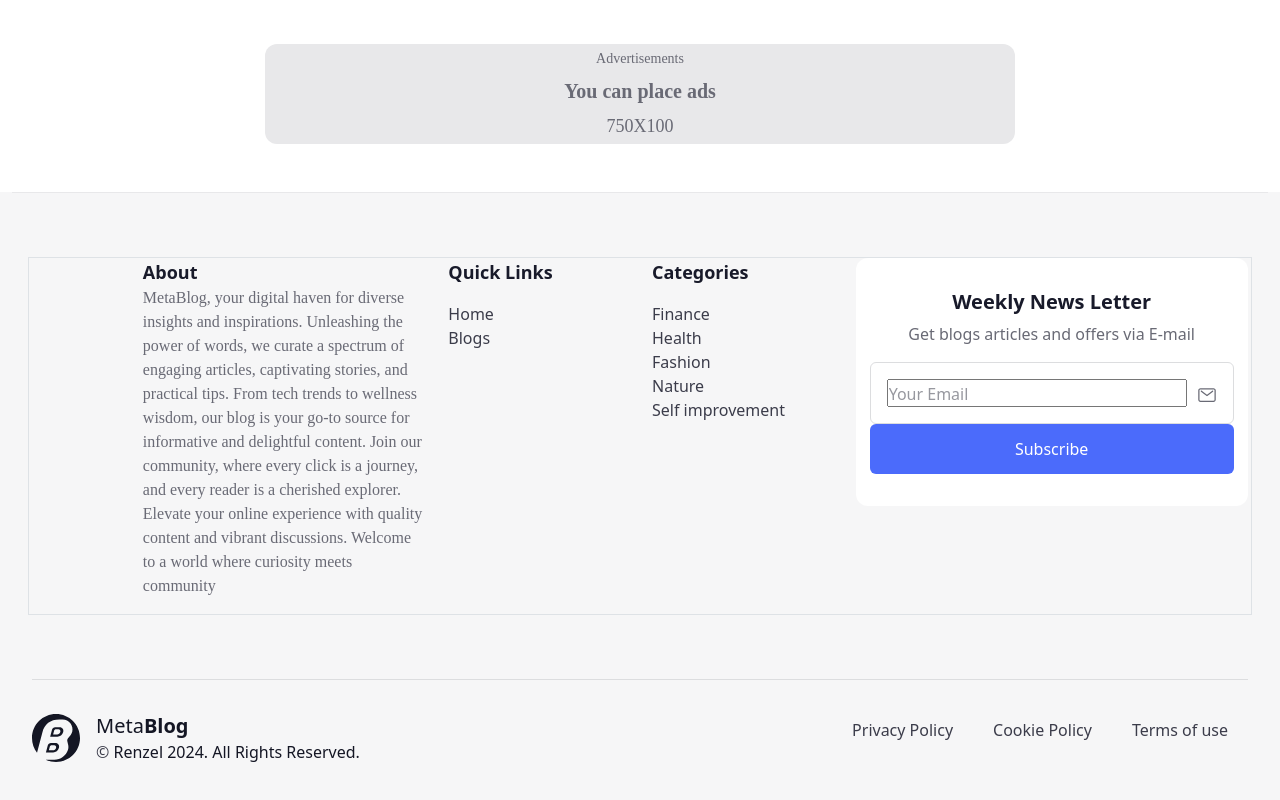
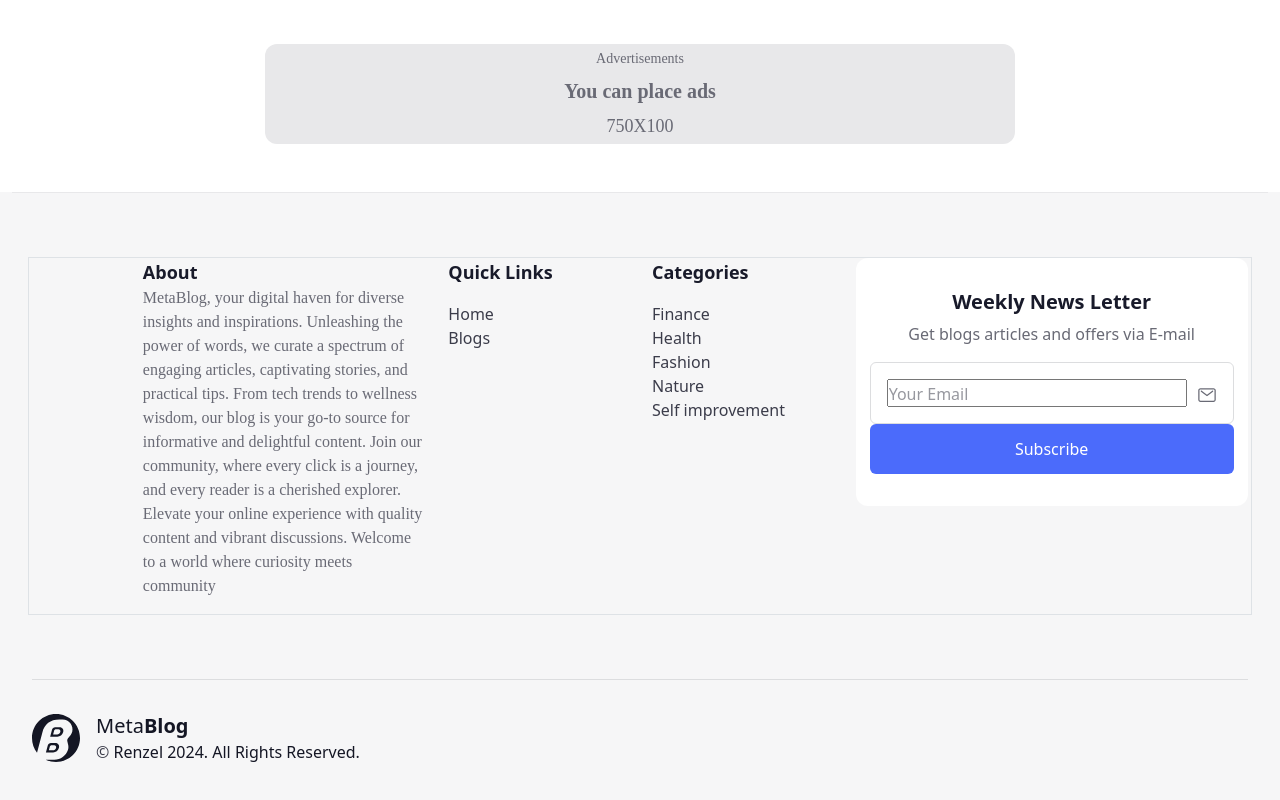
Before and after one commit to username-requiredd/blogwebsite, a React (Create React App) app: page / in a window 1280 px wide. Shown: the part 3050-3850 px from the top of the page. Built offline with nearby package versions, Linux system fonts and the light colour scheme.

Commit message:
Fix linting errors and address dependencies warning

```diff
--- a/package.json
+++ b/package.json
@@ -39,5 +39,8 @@
       "last 1 firefox version",
       "last 1 safari version"
     ]
+  },
+  "devDependencies": {
+    "@babel/plugin-proposal-private-property-in-object": "^7.21.11"
   }
 }
--- a/src/components/Footer.js
+++ b/src/components/Footer.js
@@ -41,15 +41,6 @@ const Footer = () => {
                       Blogs
                     </Link>
                   </li>
-                  {/* <li>
-                    <a href="#">Archive</a>
-                  </li>
-                  <li>
-                    <a href="#">Author</a>
-                  </li>
-                  <li>
-                    <a href="#">blogs</a>
-                  </li> */}
                 </ul>
               </div>
             </div>
@@ -150,19 +141,22 @@ const Footer = () => {
               </div>
             </div>
 
-            <div className={`${styles.policy} `}>
+            {/* <div className={`${styles.policy} `}>
               <ul>
                 <li>
-                  <a href="#">Privacy Policy</a>
+                  <Link> Privacy Policy</Link>
+                  <a href="#"></a>
                 </li>
                 <li>
+                <Link> Privacy Policy</Link>
+
                   <a href="#">Cookie Policy</a>
                 </li>
                 <li>
                   <a href="#">Terms of use</a>
                 </li>
               </ul>
-            </div>
+            </div> */}
           </div>
         </div>
       </section>
```
Also changed, not shown: 1 other file (tests, documents, lock files or other folders).
